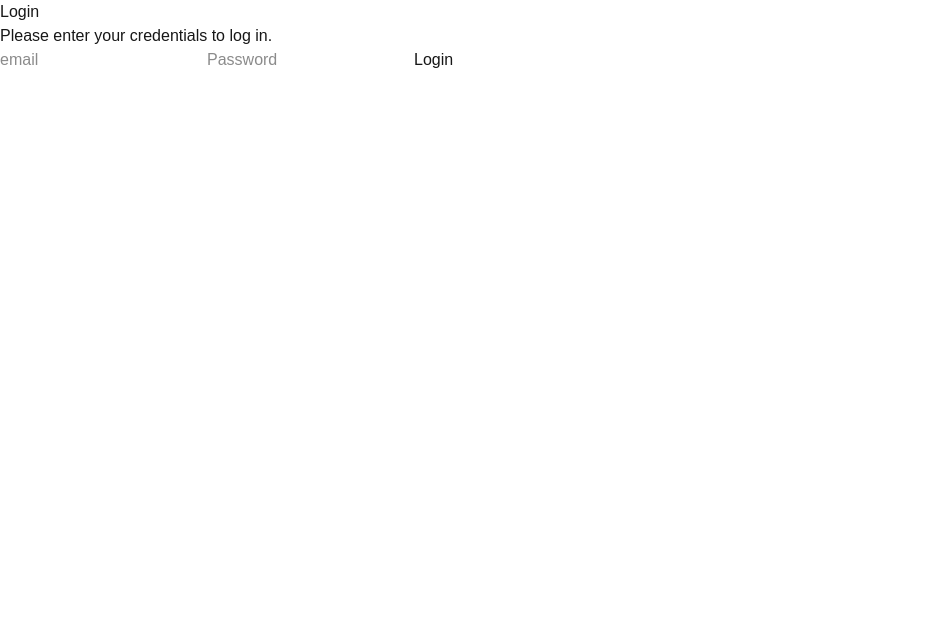
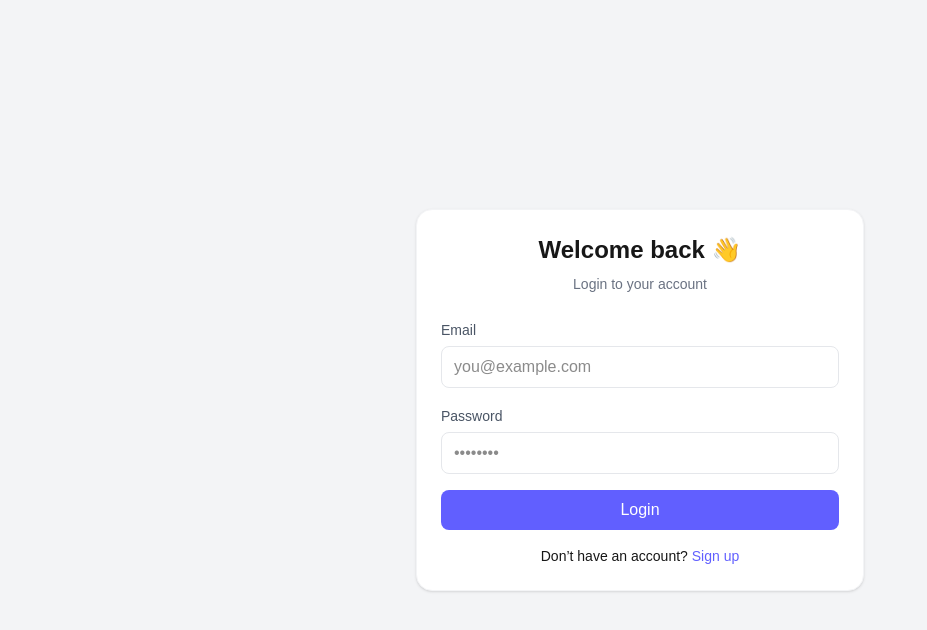
Before and after one commit to Ahmad-Alfahad/Task_Manager, a Next.js app: page /pages/Login in a window 1280 px wide. Shown: the top 630 px of the page, without its empty margins (0-927 px from the left). Built offline with nearby package versions, Linux system fonts and the light colour scheme.

Commit message:
update login and register Design

```diff
--- a/src/app/page.tsx
+++ b/src/app/page.tsx
@@ -1,6 +1,7 @@
 'use client' ;
 
 import { useRouter } from "next/navigation";
+import { motion } from "framer-motion";
 export default function Home() {
   const router = useRouter() ;
   //router.push("/pages/Login") ;
@@ -10,12 +11,23 @@ export default function Home() {
         Welcome to Task Manager App
 
       </h1>
-      <button onClick={() => router.push("/pages/Login")}>
-        Go to Login
-      </button>
-      <button onClick={() => router.push("/pages/Registeration")}>
-        Go to Registeration
-      </button>
+    <motion.button
+                  whileHover={{ scale: 1.05 }}
+                  whileTap={{ scale: 0.95 }}
+                  onClick={() => router.push("/pages/Login")}
+                  className="bg-blue-500 text-white px-4 py-2 rounded m-4"
+               >
+                  Login
+               </motion.button>
+
+      <motion.button
+                  whileHover={{ scale: 1.05 }}
+                  whileTap={{ scale: 0.95 }}
+                  onClick={() => router.push("/pages/Registeration")}
+                  className="bg-green-500 text-white px-4 py-2 rounded"
+               >
+                  Register
+               </motion.button>
     </div>
   );
 }
--- a/src/app/pages/Login/page.tsx
+++ b/src/app/pages/Login/page.tsx
@@ -1,22 +1,26 @@
 'use client';
+
 import { useState } from "react";
 import { auth } from "@/lib/firebase";
 import { signInWithEmailAndPassword } from "firebase/auth";
 import { useRouter } from "next/navigation";
+
 export default function Login() {
   const router = useRouter();
+
   const [email , setEmail] = useState("") ;
   const [password , setPassword] =useState("") ;
   const [loading, setLoading] = useState(false);
   const [error , setError] = useState("") ;
 
+  const handleSubmit = async (e) => {
+    e.preventDefault();
 
-  const handleSubmit = async (e: React.FormEvent<HTMLFormElement>) => {
-    e.preventDefault();
     if (!email || !password) {
       setError("Please fill all fields");
       return;
     }
+
     try {
       setLoading(true);
       setError("");
@@ -30,16 +34,71 @@ export default function Login() {
   };
 
   return (
-    <div>
-      <h1>Login</h1>
-      <p>Please enter your credentials to log in.</p>
-      <form onSubmit={handleSubmit}>
-      <input type="email" placeholder="email" value={email} onChange={(e) => setEmail(e.target.value)} />
-      <input type="password" placeholder="Password" value={password} onChange={(e) => setPassword(e.target.value)} />
-      <button type="submit" disabled={loading}>{loading ? "Loading..." : "Login"}</button>
-      {error && <p style={{ color: "red" }}>{error}</p>}
-      </form>
+    <div className="min-h-screen flex items-center justify-center bg-gray-100">
+
+      <div className="w-full max-w-md bg-white p-6 rounded-2xl shadow-sm border border-gray-100">
+
+        {/* Title */}
+        <h1 className="text-2xl font-semibold text-center mb-2">
+          Welcome back 👋
+        </h1>
+
+        <p className="text-sm text-gray-500 text-center mb-6">
+          Login to your account
+        </p>
+
+        {/* Form */}
+        <form onSubmit={handleSubmit} className="space-y-4">
+
+          {/* Email */}
+          <div>
+            <label className="text-sm text-gray-600">Email</label>
+            <input
+              type="email"
+              placeholder="you@example.com"
+              value={email}
+              onChange={(e) => setEmail(e.target.value)}
+              className="w-full mt-1 px-3 py-2 border border-gray-200 rounded-lg focus:outline-none focus:ring-2 focus:ring-indigo-500"
+            />
+          </div>
+
+          {/* Password */}
+          <div>
+            <label className="text-sm text-gray-600">Password</label>
+            <input
+              type="password"
+              placeholder="••••••••"
+              value={password}
+              onChange={(e) => setPassword(e.target.value)}
+              className="w-full mt-1 px-3 py-2 border border-gray-200 rounded-lg focus:outline-none focus:ring-2 focus:ring-indigo-500"
+            />
+          </div>
+
+          {/* Error */}
+          {error && (
+            <div className="bg-red-100 text-red-600 text-sm p-2 rounded-lg">
+              {error}
+            </div>
+          )}
+
+          {/* Button */}
+          <button
+            type="submit"
+            disabled={loading}
+            className="w-full bg-indigo-500 hover:bg-indigo-600 text-white py-2 rounded-lg transition flex justify-center items-center"
+          >
+            {loading ? "Logging in..." : "Login"}
+          </button>
+
+        </form>
+          <p className="text-sm text-center mt-4">
+  Don’t have an account?
+  <span className="text-indigo-500 cursor-pointer"
+  onClick={()=>{  router.push("/pages/Registeration");}}
+  > Sign up</span>
+</p>
+      </div>
+
     </div>
   );
-
 }
--- a/src/app/pages/Registeration/page.tsx
+++ b/src/app/pages/Registeration/page.tsx
@@ -1,21 +1,26 @@
 'use client';
+
 import { useState } from "react";
 import { auth } from "@/lib/firebase";
 import { createUserWithEmailAndPassword } from "firebase/auth";
 import { useRouter } from "next/navigation";
+
 export default function Registeration() {
-  const router = useRouter() ;
+  const router = useRouter();
+
   const [email , setEmail] = useState("");
-  const [password , setPassword] =useState("") ;
+  const [password , setPassword] = useState("");
   const [loading, setLoading] = useState(false);
   const [error, setError] = useState("");
 
-  const handleRegister = async (e: React.FormEvent<HTMLFormElement>) => {
+  const handleRegister = async (e) => {
     e.preventDefault();
+
     if (!email || !password) {
       setError("Please fill all fields");
       return;
     }
+
     try {
       setLoading(true);
       setError("");
@@ -25,38 +30,84 @@ export default function Registeration() {
       router.push("/pages/Dashboard");
 
     } catch (err) {
-      // عرض الخطأ
       setError(err instanceof Error ? err.message : "An error occurred");
-
     } finally {
       setLoading(false);
     }
   };
+
   return (
-    <div style={{ maxWidth: 400, margin: "auto" }}>
-      <h2>Register</h2>
+    <div className="min-h-screen flex items-center justify-center bg-gray-100">
 
-      <form onSubmit={handleRegister}>
+      <div className="w-full max-w-md bg-white p-6 rounded-2xl shadow-sm border border-gray-100">
+
+        {/* Title */}
+        <h1 className="text-2xl font-semibold text-center mb-2">
+          Create account ✨
+        </h1>
+
+        <p className="text-sm text-gray-500 text-center mb-6">
+          Start managing your tasks today
+        </p>
+
+        {/* Form */}
+        <form onSubmit={handleRegister} className="space-y-4">
+
+          {/* Email */}
+          <div>
+            <label className="text-sm text-gray-600">Email</label>
             <input
               type="email"
-          placeholder="Email"
+              placeholder="you@example.com"
               value={email}
               onChange={(e) => setEmail(e.target.value)}
+              className="w-full mt-1 px-3 py-2 border border-gray-200 rounded-lg focus:outline-none focus:ring-2 focus:ring-indigo-500"
             />
+          </div>
 
+          {/* Password */}
+          <div>
+            <label className="text-sm text-gray-600">Password</label>
             <input
               type="password"
-          placeholder="Password"
+              placeholder="••••••••"
               value={password}
               onChange={(e) => setPassword(e.target.value)}
+              className="w-full mt-1 px-3 py-2 border border-gray-200 rounded-lg focus:outline-none focus:ring-2 focus:ring-indigo-500"
             />
+          </div>
 
-        <button type="submit" disabled={loading}>
-          {loading ? "Loading..." : "Register"}
+          {/* Error */}
+          {error && (
+            <div className="bg-red-100 text-red-600 text-sm p-2 rounded-lg">
+              {error}
+            </div>
+          )}
+
+          {/* Button */}
+          <button
+            type="submit"
+            disabled={loading}
+            className="w-full bg-indigo-500 hover:bg-indigo-600 text-white py-2 rounded-lg transition flex justify-center items-center"
+          >
+            {loading ? "Creating..." : "Register"}
           </button>
+
         </form>
 
-      {error && <p style={{ color: "red" }}>{error}</p>}
+        {/* Link to Login */}
+        <p className="text-sm text-center text-gray-500 mt-4">
+          Already have an account?{" "}
+          <span
+            onClick={() => router.push("/pages/Login")}
+            className="text-indigo-500 cursor-pointer hover:underline"
+          >
+            Login
+          </span>
+        </p>
+
+      </div>
+
     </div>
   );
 }
```
Lines whose indentation alone changed are shown as unchanged.
